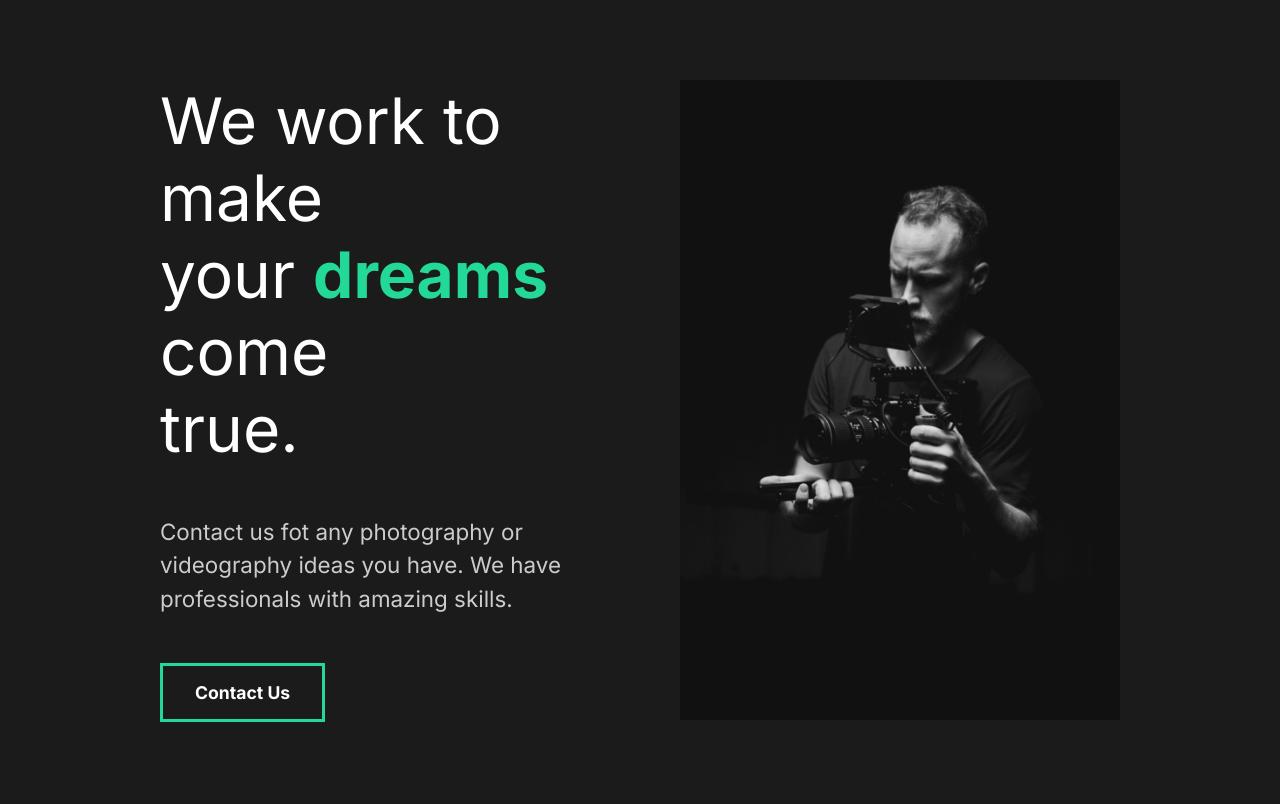
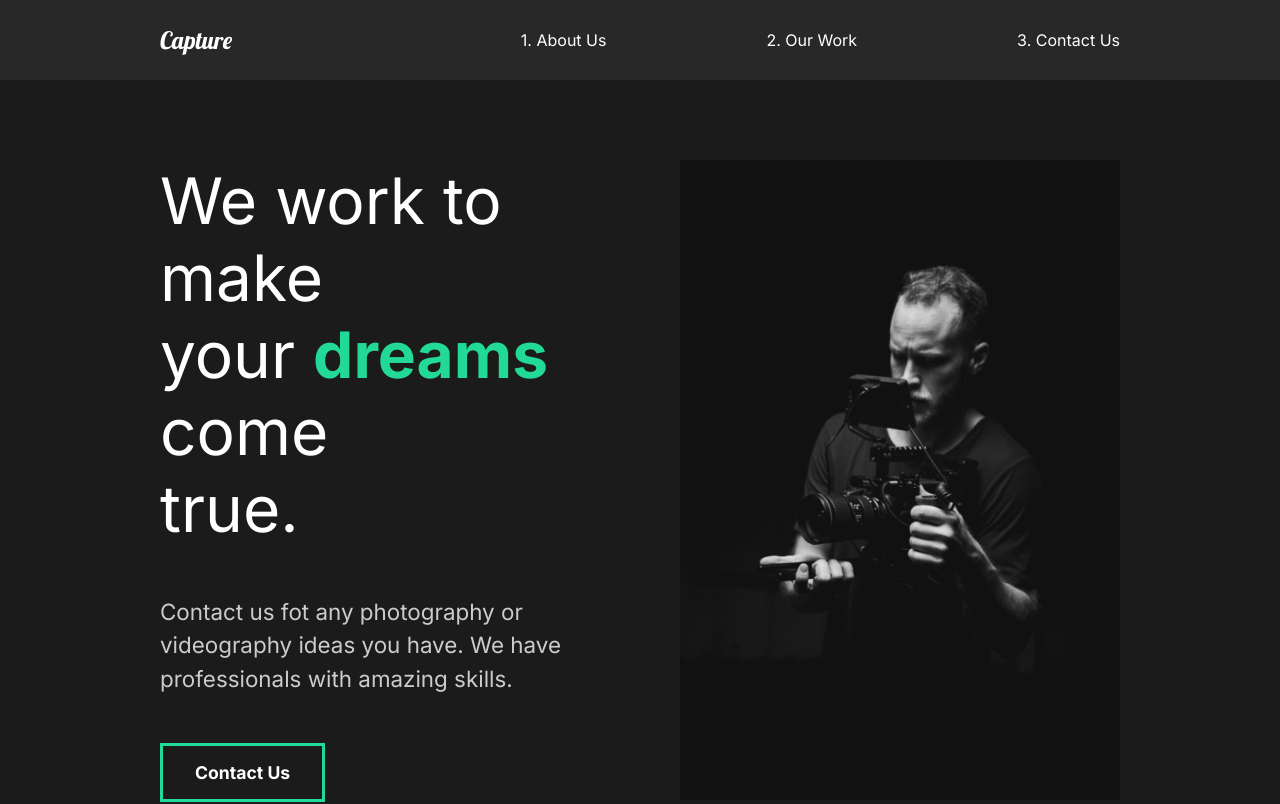
Before and after one commit to jurajrc/the-creative-react-course-capture, a React (Create React App) app: page / in a window 1280 px wide. Shown: the top 804 px of the page. Built offline with nearby package versions, Linux system fonts and the light colour scheme.

Commit message:
8.  create and styled Nav

```diff
--- a/src/App.js
+++ b/src/App.js
@@ -5,12 +5,14 @@
 
 // import Components
 import AboutUs from "./pages/AboutUs";
+import Nav from "./conponents/Nav";
 
 
 function App() {
   return (
     <div className="App">
       <GlobalStyle />
+      <Nav />
       <AboutUs />
     </div>
   );
--- /dev/null
+++ b/src/conponents/Nav.js
@@ -0,0 +1,50 @@
+import React from 'react'
+import styled from 'styled-components'
+
+const Nav = () => {
+    return (
+        <StyledNav>
+            <h1><a id="logo" href="#">Capture</a></h1>
+            <ul>
+                <li>
+                    <a href="#">1. About Us</a>
+                </li>
+                <li>
+                    <a href="#">2. Our Work</a>
+                </li>
+                <li>
+                    <a href="#">3. Contact Us</a>
+                </li>
+            </ul>
+        </StyledNav>
+    )
+}
+
+const StyledNav = styled.nav`
+    min-height: 10vh;
+    display: flex;
+    margin: auto;
+    justify-content: space-between;
+    align-items: center;
+    padding: 1rem 10rem;
+    background: #282828;
+    a {
+        color: white;
+        text-decoration: none;
+    }
+    ul {
+        display: flex;
+        list-style: none;
+    }
+    #logo {
+        font-size: 1.5rem;
+        font-family: 'Lobster', cursive;
+        font-weight: lighter;
+    }
+    li {
+        padding-left: 10rem;
+        position: relative;
+    }
+`
+
+export default Nav
```
